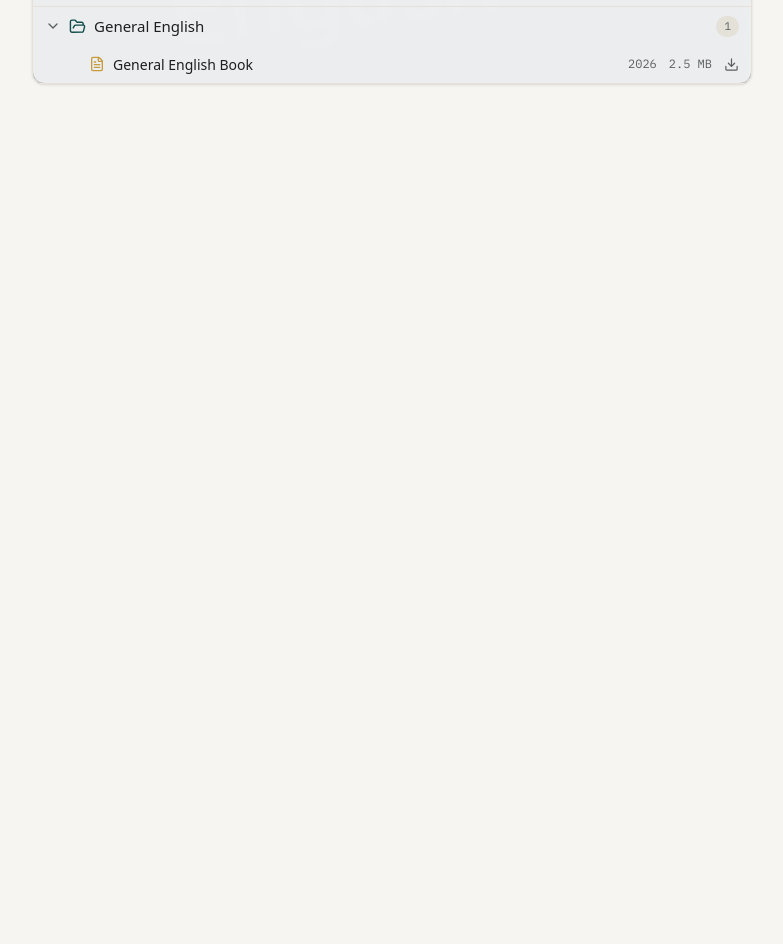
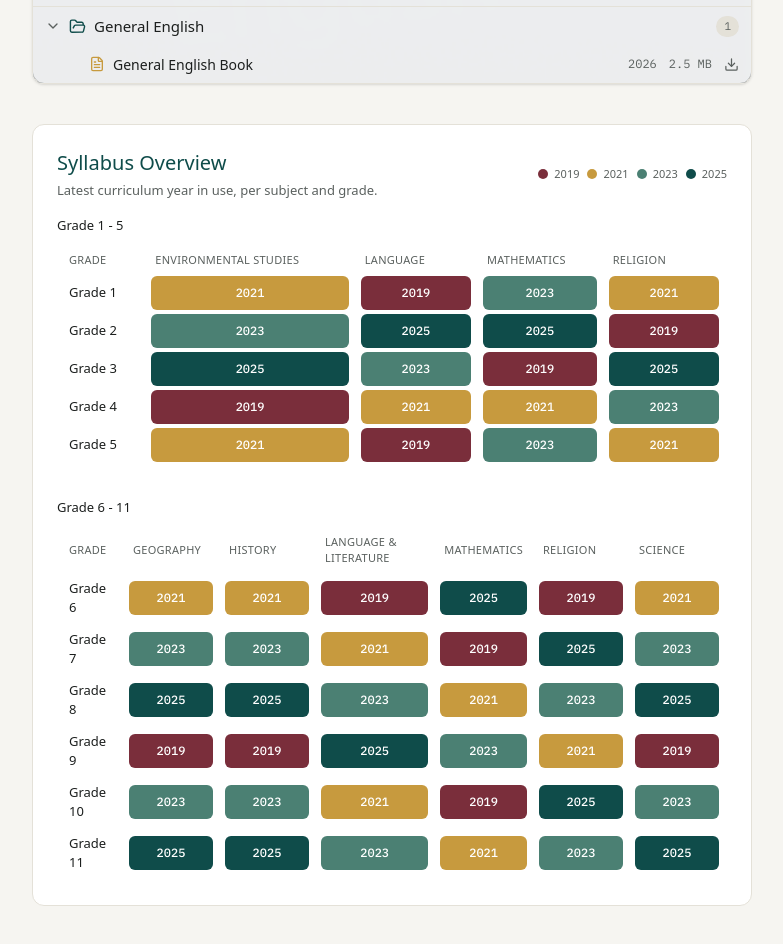
Before and after one commit to Niki704/epd_download_prototype, a Next.js app: page / in a window 1280 px wide. Shown: the part 600-1544 px from the top of the page, without its empty margins (248-1031 px from the left). Before the commit the page ends 800 px from the top, so only its background shows below. Built offline with nearby package versions, Linux system fonts and the light colour scheme.

Commit message:
feat(feature): Edition Graph is available with all the available curriculum years of each subject.

```diff
--- a/src/components/download/DownloadPage.tsx
+++ b/src/components/download/DownloadPage.tsx
@@ -3,7 +3,8 @@
 import { useState } from "react";
 import Header from "./Header";
 import DownloadTree from "./DownloadTree";
-import { downloadRoots } from "@/data/files";
+import { downloadRoots, syllabusGrids } from "@/data/files";
+import SyllabusGraph from "@/components/syllabus/syllabusGraph";
 
 export default function DownloadPage() {
   const [query, setQuery] = useState("");
@@ -13,6 +14,7 @@ export default function DownloadPage() {
       <Header query={query} onQueryChange={setQuery} />
       <main className="mx-auto max-w-3xl px-4 py-10 sm:px-6">
         <DownloadTree roots={downloadRoots} query={query} />
+        <SyllabusGraph grids={syllabusGrids} />
       </main>
     </>
   );
--- /dev/null
+++ b/src/components/syllabus/syllabusGraph.tsx
@@ -0,0 +1,110 @@
+import { SyllabusGrid, getCellYear } from "@/lib/syllabus";
+
+const YEAR_COLOR: Record<number, string> = {
+  2019: "#7A2E3B", // maroon — oldest, most overdue for revision
+  2021: "#C79A3E", // gold
+  2023: "#4B8073", // muted teal
+  2025: "#0F4C4A", // primary teal — most recent
+};
+
+function CellBadge({ year }: { year: number | null }) {
+  if (year === null) {
+    return (
+      <span className="block rounded-md bg-[#E4E1D8]/50 py-2 text-center text-[12px] text-[#5B615F]/50">
+        —
+      </span>
+    );
+  }
+  return (
+    <span
+      className="block rounded-md py-2 text-center font-mono text-[12px] font-medium text-white"
+      style={{ backgroundColor: YEAR_COLOR[year] ?? "#5B615F" }}
+    >
+      {year}
+    </span>
+  );
+}
+
+function HeatmapTable({ grid }: { grid: SyllabusGrid }) {
+  return (
+    <div className="overflow-x-auto">
+      <table className="w-full border-separate border-spacing-1 text-left">
+        <thead>
+          <tr>
+            <th className="px-2 py-1 text-[11px] font-medium uppercase tracking-wide text-[#5B615F]">
+              Grade
+            </th>
+            {grid.subjects.map((s) => (
+              <th
+                key={s}
+                className="px-2 py-1 text-[11px] font-medium uppercase tracking-wide text-[#5B615F]"
+              >
+                {s}
+              </th>
+            ))}
+          </tr>
+        </thead>
+        <tbody>
+          {grid.grades.map((g) => (
+            <tr key={g}>
+              <td className="px-2 py-1 text-[13px] font-medium text-[#1C1F1E]">
+                Grade {g}
+              </td>
+              {grid.subjects.map((s) => (
+                <td key={s} className="min-w-23 px-1">
+                  <CellBadge year={getCellYear(grid, g, s)} />
+                </td>
+              ))}
+            </tr>
+          ))}
+        </tbody>
+      </table>
+    </div>
+  );
+}
+
+interface SyllabusGraphProps {
+  grids: SyllabusGrid[];
+}
+
+export default function SyllabusGraph({ grids }: SyllabusGraphProps) {
+  return (
+    <section className="mt-10 rounded-xl border border-[#E4E1D8] bg-white p-5 sm:p-6">
+      <div className="mb-4 flex flex-wrap items-center justify-between gap-3">
+        <div>
+          <h2 className="font-display text-xl text-[#0F4C4A]">
+            Syllabus Overview
+          </h2>
+          <p className="mt-1 text-[13px] text-[#5B615F]">
+            Latest curriculum year in use, per subject and grade.
+          </p>
+        </div>
+        <div className="flex flex-wrap gap-2">
+          {Object.entries(YEAR_COLOR).map(([year, color]) => (
+            <span
+              key={year}
+              className="flex items-center gap-1.5 text-[11px] text-[#5B615F]"
+            >
+              <span
+                className="h-2.5 w-2.5 rounded-full"
+                style={{ backgroundColor: color }}
+              />
+              {year}
+            </span>
+          ))}
+        </div>
+      </div>
+
+      <div className="space-y-8">
+        {grids.map((grid) => (
+          <div key={grid.title}>
+            <h3 className="mb-2 text-[13px] font-medium text-[#1C1F1E]">
+              {grid.title}
+            </h3>
+            <HeatmapTable grid={grid} />
+          </div>
+        ))}
+      </div>
+    </section>
+  );
+}
--- a/src/data/files.ts
+++ b/src/data/files.ts
@@ -1,4 +1,5 @@
 import { DirectoryNode, BookNode } from "@/types/tree";
+import { buildSyllabusGrid, SyllabusGrid } from "@/lib/syllabus";
 
 // ────────────────────────────────────────────────────────────
 // Textbooks (unchanged from before)
@@ -19,6 +20,22 @@ const SUBJECTS_6_11 = [
   "Language & Literature",
 ];
 
+// Mock curriculum version years. A real system would pull this from a
+// `curriculum_versions` table (or a `curriculum_year` column on each book
+// row) — this is a stand-in that keeps the same year for a given
+// grade+subject across every medium, since a syllabus revision applies
+// regardless of language.
+const CURRICULUM_YEARS = [2019, 2021, 2023, 2025];
+
+function curriculumYear(grade: number, subject: string): number {
+  const seed = `${grade}-${subject}`;
+  let hash = 0;
+  for (let i = 0; i < seed.length; i++) {
+    hash = (hash * 31 + seed.charCodeAt(i)) % 1000;
+  }
+  return CURRICULUM_YEARS[hash % CURRICULUM_YEARS.length];
+}
+
 function makeBook(
   gradeLabel: string,
   medium: string,
@@ -33,9 +50,10 @@ function makeBook(
     kind: "book",
     name: subject,
     subject,
-    year: 2025,
+    year: curriculumYear(grade, subject),
     fileSize: `${(2 + (grade % 4) * 0.6).toFixed(1)} MB`,
     fileUrl: `/downloads/textbooks/${slug}.pdf`,
+    downloads: mockDownloads(slug),
   };
 }
 
@@ -64,6 +82,16 @@ function makeMediumNode(
     name: label,
     children: grades.map((g) => makeGradeNode(g, medium, subjects)),
   };
+}
+
+// Deterministic mock download count so numbers stay stable across renders
+// instead of re-randomizing on every reload.
+function mockDownloads(seed: string): number {
+  let hash = 0;
+  for (let i = 0; i < seed.length; i++) {
+    hash = (hash * 31 + seed.charCodeAt(i)) % 100000;
+  }
+  return 40 + (hash % 2400); // range: 40–2439
 }
 
 const grade1to5: DirectoryNode = {
@@ -109,6 +137,11 @@ export const textbookTree: DirectoryNode = {
   children: [grade1to5, grade6to11],
 };
 
+export const syllabusGrids: SyllabusGrid[] = [
+  buildSyllabusGrid(grade1to5, "Grade 1 - 5"),
+  buildSyllabusGrid(grade6to11, "Grade 6 - 11"),
+];
+
 // ────────────────────────────────────────────────────────────
 // Modules (reshaped)
 // Three book types sit directly under Modules as siblings:
@@ -145,6 +178,7 @@ function makeActivityTermBook(
     year: moduleStartYear(grade),
     fileSize: `${(1.5 + (term % 3) * 0.4).toFixed(1)} MB`,
     fileUrl: `/downloads/modules/${slug}.pdf`,
+    downloads: mockDownloads(slug),
   };
 }
 
@@ -200,6 +234,7 @@ function makeEssentialTermBook(
     year: moduleStartYear(grade),
     fileSize: `${(1.5 + (term % 3) * 0.4).toFixed(1)} MB`,
     fileUrl: `/downloads/modules/${slug}.pdf`,
+    downloads: mockDownloads(slug),
   };
 }
 
@@ -277,6 +312,7 @@ function makeFurtherSubjectBook(
     year: moduleStartYear(grade),
     fileSize: `${(2.2 + (grade % 3) * 0.5).toFixed(1)} MB`,
     fileUrl: `/downloads/modules/${slug}.pdf`,
+    downloads: mockDownloads(slug),
   };
 }
 
@@ -331,6 +367,7 @@ export const transversalSkillsTree: DirectoryNode = {
       year: 2026,
       fileSize: "2.8 MB",
       fileUrl: "/downloads/modules/transversal-social-charity-services.pdf",
+      downloads: mockDownloads("transversal-social-charity-services"),
     },
     {
       id: "transversal-global-study",
@@ -340,6 +377,7 @@ export const transversalSkillsTree: DirectoryNode = {
       year: 2026,
       fileSize: "3.0 MB",
       fileUrl: "/downloads/modules/transversal-global-study.pdf",
+      downloads: mockDownloads("transversal-global-study"),
     },
   ],
 };
@@ -361,6 +399,7 @@ export const generalEnglishTree: DirectoryNode = {
       year: 2026,
       fileSize: "2.5 MB",
       fileUrl: "/downloads/general-english/general-english-sample-book.pdf",
+      downloads: mockDownloads("general-english-sample-book"),
     },
   ],
 };
--- /dev/null
+++ b/src/lib/syllabus.ts
@@ -0,0 +1,65 @@
+import { DirectoryNode, isDirectory } from "@/types/tree";
+
+export interface SyllabusGrid {
+  title: string;
+  grades: number[];
+  subjects: string[];
+  cells: Map<string, number>; // key: `${grade}|${subject}` → latest year
+}
+
+function cellKey(grade: number, subject: string): string {
+  return `${grade}|${subject}`;
+}
+
+function collectBooks(
+  node: DirectoryNode,
+  grade: number | null,
+  acc: { grade: number; subject: string; year: number }[],
+) {
+  for (const child of node.children) {
+    if (isDirectory(child)) {
+      const nextGrade =
+        child.kind === "grade"
+          ? parseInt(child.name.replace("Grade ", ""), 10)
+          : grade;
+      collectBooks(child, nextGrade, acc);
+    } else if (grade !== null) {
+      acc.push({ grade, subject: child.subject, year: child.year });
+    }
+  }
+}
+
+export function buildSyllabusGrid(
+  categoryNode: DirectoryNode,
+  title: string,
+): SyllabusGrid {
+  const collected: { grade: number; subject: string; year: number }[] = [];
+  collectBooks(categoryNode, null, collected);
+
+  const gradeSet = new Set<number>();
+  const subjectSet = new Set<string>();
+  const cells = new Map<string, number>();
+
+  for (const { grade, subject, year } of collected) {
+    gradeSet.add(grade);
+    subjectSet.add(subject);
+    const key = cellKey(grade, subject);
+    const existing = cells.get(key);
+    if (existing === undefined || year > existing) cells.set(key, year);
+  }
+
+  return {
+    title,
+    grades: [...gradeSet].sort((a, b) => a - b),
+    subjects: [...subjectSet].sort(),
+    cells,
+  };
+}
+
+export function getCellYear(
+  grid: SyllabusGrid,
+  grade: number,
+  subject: string,
+): number | null {
+  return grid.cells.get(cellKey(grade, subject)) ?? null;
+}
```
